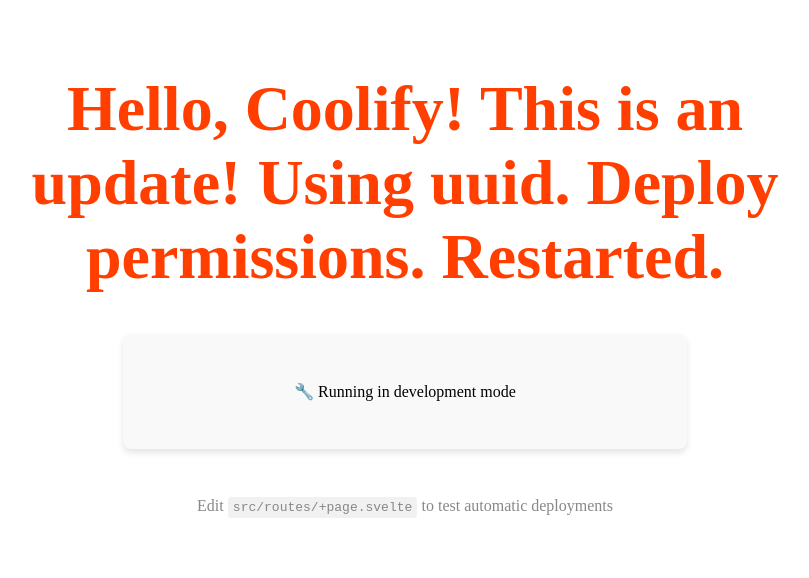
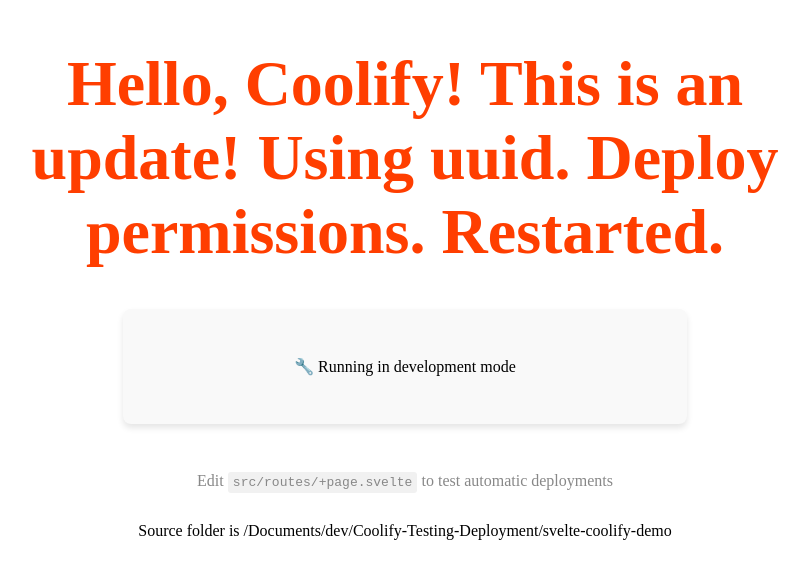
Before and after one commit to antburnett/svelte-coolify-demo, a SvelteKit app: page / in a window 1280 px wide. Shown: the part 144-722 px from the top of the page, without its empty margins (235-1044 px from the left). Built offline with nearby package versions, Linux system fonts and the light colour scheme.

Commit message:
Added folder location

```diff
--- a/src/routes/+page.svelte
+++ b/src/routes/+page.svelte
@@ -26,6 +26,7 @@
 	<p class="info">
 	  Edit <code>src/routes/+page.svelte</code> to test automatic deployments
 	</p>
+	<p>Source folder is /Documents/dev/Coolify-Testing-Deployment/svelte-coolify-demo</p>
   </main>
 
   <style>
```
